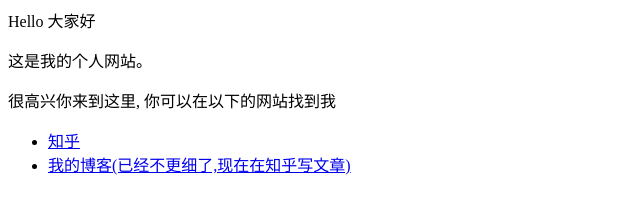
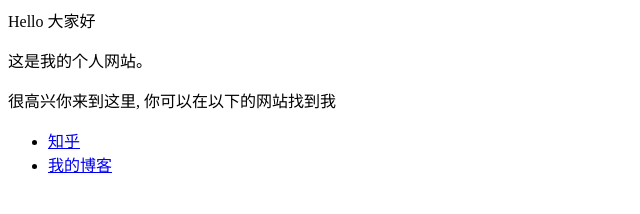
Before and after one commit to wgh208/wgh208.github.io, a plain HTML site: page index.html in a window 1280 px wide. Shown: the whole page, without its empty margins (0-640 px from the left). Drawn offline with Linux system fonts and the light colour scheme.

Commit message:
Update index.html

```diff
--- a/index.html
+++ b/index.html
@@ -4,5 +4,5 @@
 
 <ul>
   <li> <a href="https://www.zhihu.com/">知乎</a> </li>
-  <li> <a href="https://imwgh.com">我的博客(已经不更细了,现在在知乎写文章)</a> </li>
+  <li> <a href="https://imwgh.com">我的博客</a> </li>
 </ul>
```
